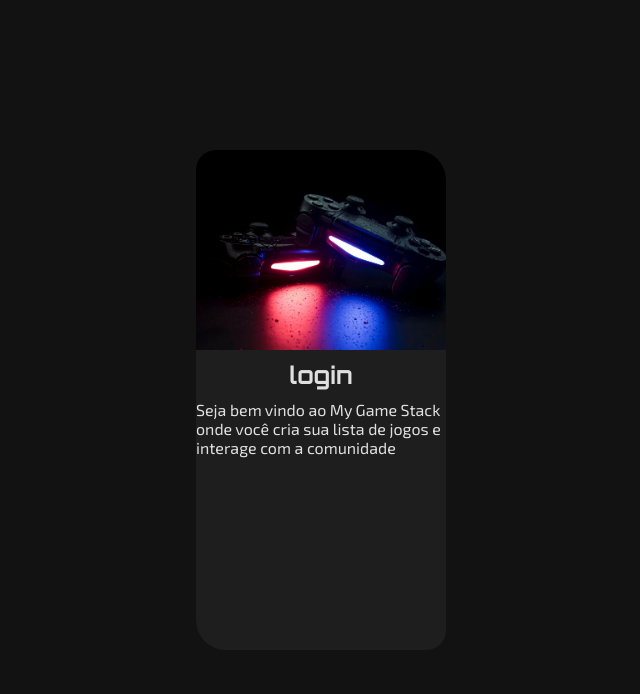
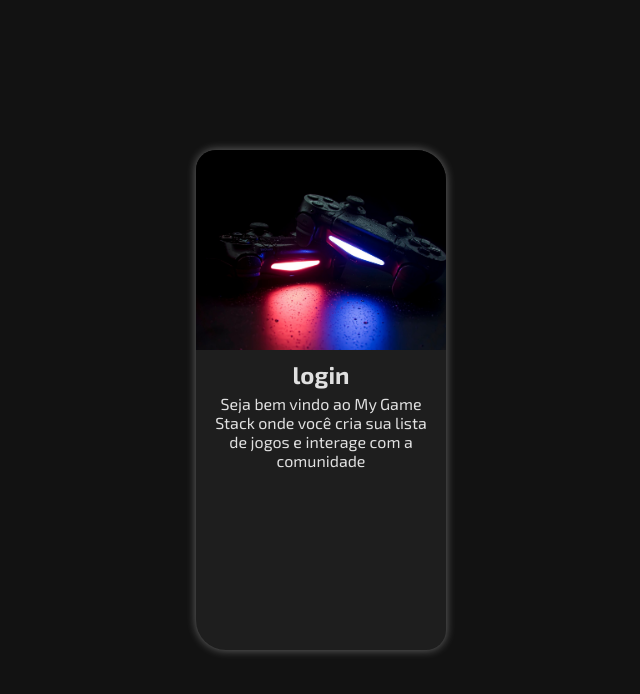
Before and after one commit to edukaze/Projeto-login, a plain HTML site: page index.html in a window 1280 px wide. Shown: the whole page, without its empty margins (319-959 px from the left). Drawn offline with Linux system fonts and the light colour scheme.

Commit message:
ajustando css do titulo e texto do formulário

```diff
--- a/estilos/style.css
+++ b/estilos/style.css
@@ -52,9 +52,13 @@ section#login{
     left: 50%;
     transform: translate(-50%, -50%);
     overflow: hidden;
+
+    box-shadow: 0px 0px 10px rgba(255, 255, 255, 0.377);
+
 }
 
 section#login >div#imagem{
+    display: block;
     background: var(--color-fundo) url(../imagens/fundo-gamer.jpg) no-repeat;
     height: 200px;
     background-size: cover;
@@ -62,8 +66,12 @@ section#login >div#imagem{
 
 }
 
-div#formulario > h1{
+section#login div#formulario {
     font-family: var(--font-titulo);
+    display: block;
     text-align: center;
-    padding: 10px 0px 10px 0px;
+    padding: 10px;
 }
+section#login div#formulario > h1{
+    padding-bottom: 5px;
+}
```
